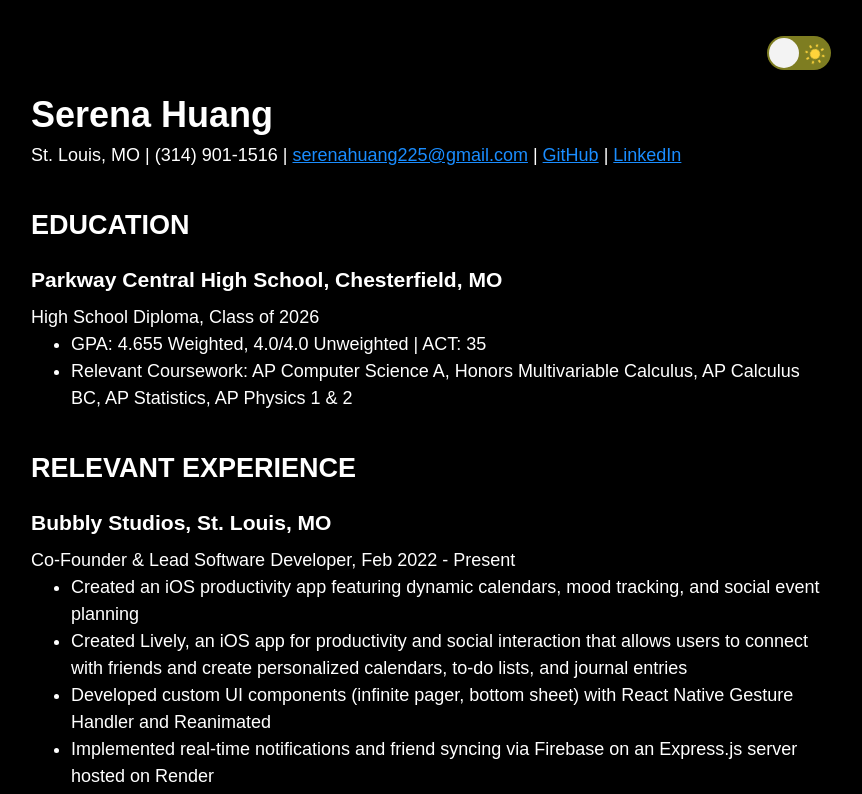
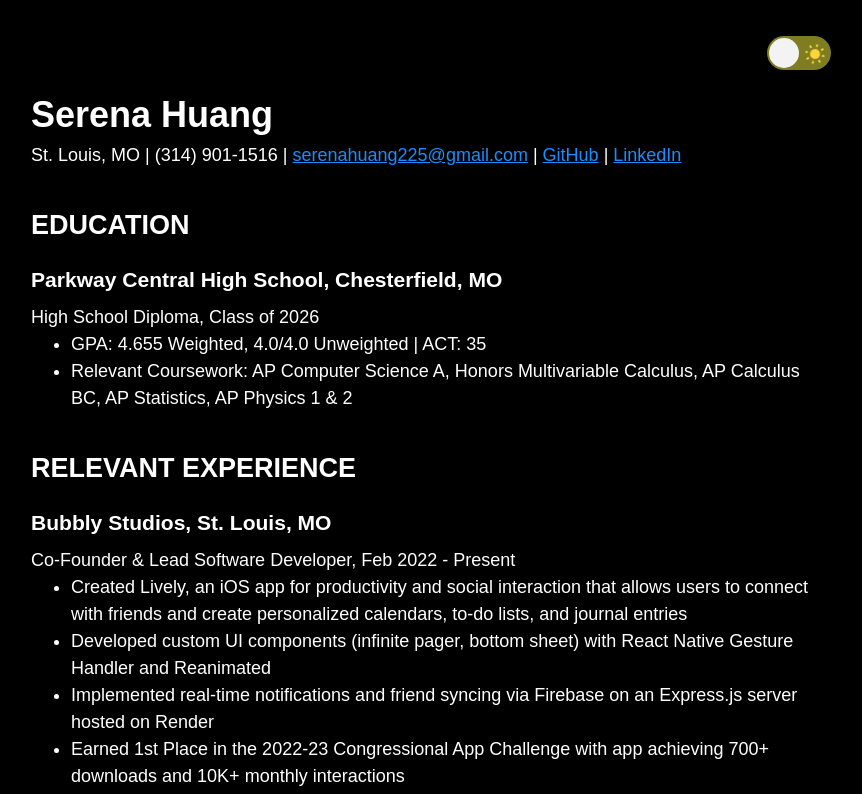
Before and after one commit to serenahuang225/serenahuang, a React (Create React App) app: page / in a window 1280 px wide. Shown: the top 794 px of the page, without its empty margins (209-1071 px from the left). Built offline with nearby package versions, Linux system fonts and the light colour scheme; a web font is replaced by a local one.

Commit message:
take out duplicate

```diff
--- a/src/App.js
+++ b/src/App.js
@@ -14,7 +14,7 @@ function App() {
       element: <Resume />
     },
     {
-      path:"/home",
+      path:"/resume",
       element: <Resume />
     }
   ])
--- a/src/routes/Resume.js
+++ b/src/routes/Resume.js
@@ -22,7 +22,7 @@ const Resume = () => {
         <h3>Bubbly Studios, St. Louis, MO</h3>
         <p>Co-Founder & Lead Software Developer, Feb 2022 - Present</p>
         <ul>
-          <li>Created an iOS productivity app featuring dynamic calendars, mood tracking, and social event planning</li>
+          {/* <li>Created an iOS productivity app featuring dynamic calendars, mood tracking, and social event planning</li> */}
           <li>Created Lively, an iOS app for productivity and social interaction that allows users to connect with friends and create personalized calendars, to-do lists, and journal entries</li>
           <li>Developed custom UI components (infinite pager, bottom sheet) with React Native Gesture Handler and Reanimated</li>
           <li>Implemented real-time notifications and friend syncing via Firebase on an Express.js server hosted on Render</li>
```
